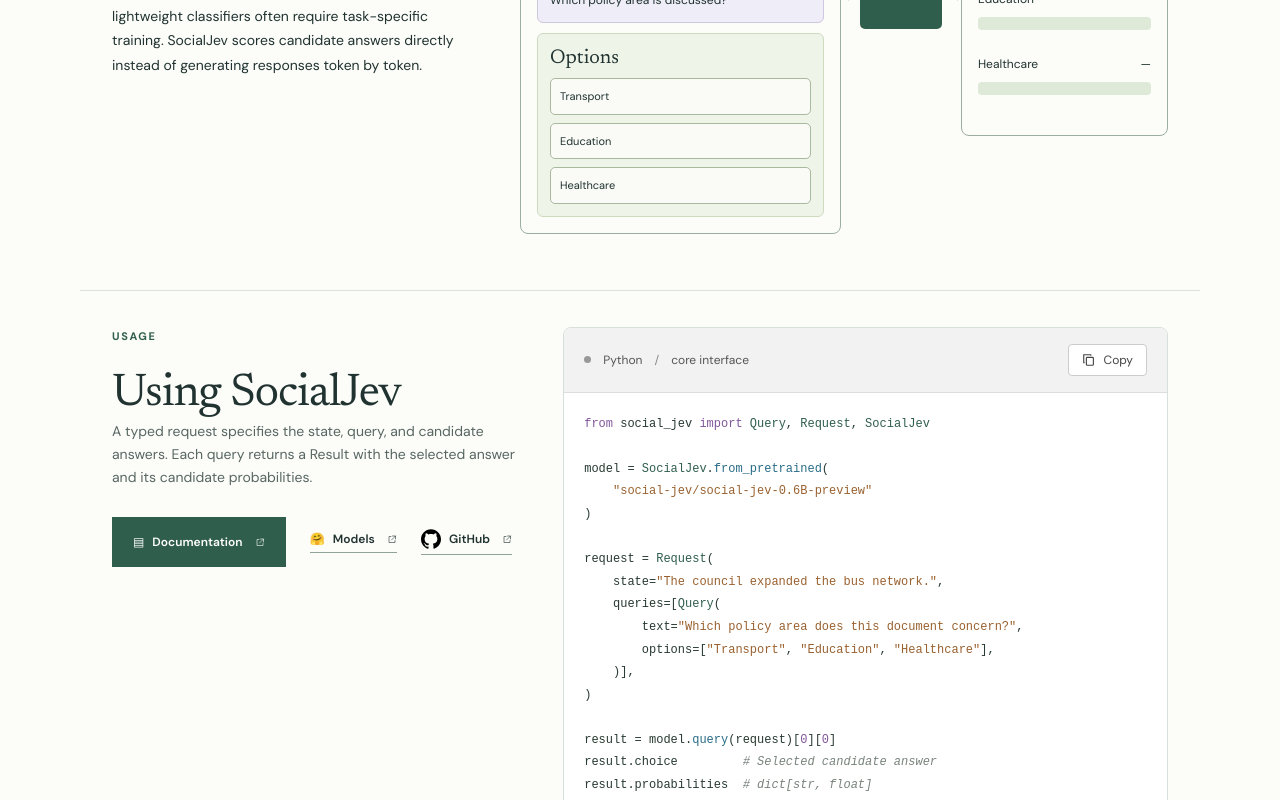
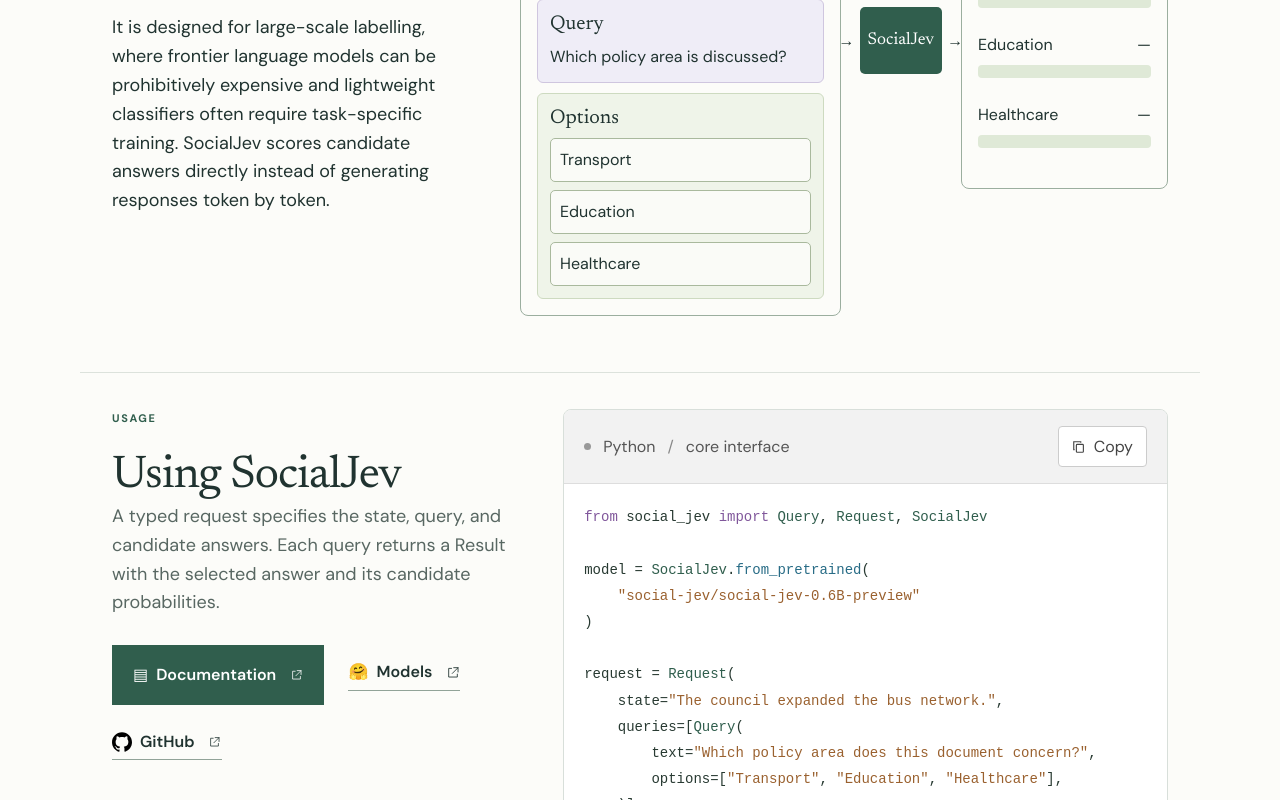
Before and after one commit to social-jev/social-jev.github.io, a React (Vite) app: page / in a window 1280 px wide. Shown: the part 1640-2440 px from the top of the page. Built offline with nearby package versions, Linux system fonts and the light colour scheme.

Commit message:
Increase website text sizes for readability
Use larger body copy and supporting text throughout explanations, captions, legends, notes, and controls. Reposition plot labels to prevent overlap at the larger size.

```diff
--- a/src/evaluation-data.js
+++ b/src/evaluation-data.js
@@ -4,15 +4,15 @@
 const sizes = {
   'fastino/GLiNER2.5-multi-Decide': { name: 'GLiNER 2.5-multi-Decide', params: 0.287, dx: 12, dy: -12 },
   'fastino/GLiNER2.5-Decide': { name: 'GLiNER 2.5-Decide', params: 0.34, dx: 12, dy: -12 },
-  'social-jev/social-jev-0.6B-preview': { name: 'SocialJev 0.6B', params: 0.6, dx: 12, dy: 52 },
-  'social-jev/social-jev-1.7B-preview': { name: 'SocialJev 1.7B', params: 1.7, dx: 12, dy: -76 },
-  'social-jev/social-jev-4B-preview': { name: 'SocialJev 4B', params: 4, dx: 12, dy: 32 },
-  'LiquidAI/d1-3B': { name: 'Liquid d1-3B', params: 3.12, dx: 12, dy: 24 },
-  'typesafe/jev-1.13': { name: 'TypeSafe Jev*', params: 9, dx: 12, dy: -26, estimated: true },
-  'cloudflare/clef-flash': { name: 'CLEF Flash', params: 9, dx: 12, dy: 22 },
-  'cloudflare/clef': { name: 'CLEF', params: 27, dx: 12, dy: 58 },
-  'z-ai/glm-5.3-flash': { name: 'GLM 5.3 Flash', params: 320, dx: -12, dy: 40, anchor: 'end' },
-  'deepseek/deepseek-v4.1-flash': { name: 'DeepSeek V4.1 Flash', params: 748, dx: -12, dy: -26, anchor: 'end' },
+  'social-jev/social-jev-0.6B-preview': { name: 'SocialJev 0.6B', params: 0.6, dx: -56, dy: 75 },
+  'social-jev/social-jev-1.7B-preview': { name: 'SocialJev 1.7B', params: 1.7, dx: 10, dy: -86 },
+  'social-jev/social-jev-4B-preview': { name: 'SocialJev 4B', params: 4, dx: 13, dy: 128 },
+  'LiquidAI/d1-3B': { name: 'Liquid d1-3B', params: 3.12, dx: -155, dy: 149 },
+  'typesafe/jev-1.13': { name: 'TypeSafe Jev*', params: 9, dx: -10, dy: -36, estimated: true },
+  'cloudflare/clef-flash': { name: 'CLEF Flash', params: 9, dx: 10, dy: 132 },
+  'cloudflare/clef': { name: 'CLEF', params: 27, dx: 91, dy: 183 },
+  'z-ai/glm-5.3-flash': { name: 'GLM 5.3 Flash', params: 320, dx: 119, dy: 89, anchor: 'end' },
+  'deepseek/deepseek-v4.1-flash': { name: 'DeepSeek V4.1 Flash', params: 748, dx: 43, dy: -11, anchor: 'end' },
 };
 
 export const evaluationModels = evaluation.models.map(model => ({
--- a/src/walkthrough.css
+++ b/src/walkthrough.css
@@ -1836,3 +1836,26 @@
 .interface-code .syntax-string { color: #9a612f; }
 .interface-code .syntax-function { color: #286c86; }
 .interface-code .syntax-comment { color: #78837b; font-style: italic; }
+
+/* Readable body copy and supporting text across the landing page. */
+.visual-chapter .section-heading > p:not(.eyebrow) { font-size: 18px; line-height: 1.6; }
+.section-heading > .chapter-detail { font-size: 16px !important; color: var(--muted) !important; }
+.overview-copy p, .interface-section p:not(.eyebrow), .wikipedia-description { font-size: 18px !important; line-height: 1.6; }
+.figure-note, .chart-figure > .figure-note, .mixture-figure > .figure-note, .wikipedia-highlight figcaption,
+.chart-legend, .dataset-detail small, .dataset-detail div > span, .dataset-detail > a,
+.examples-subtitle, .examples-toggle, .example-toggle, .task-definition, .option-status,
+.task-example-body .example-answer-note, .reader-description, .mask-explanation,
+.interface-code-label, .text-link, .interface-links a, .visual-topline .small-label,
+.site-footer p, .site-footer a, .small-label { font-size: 16px !important; line-height: 1.6; }
+.request-box p, .request-options li, .result-probability > div:first-child,
+.example-state p, .example-query p, .example-options li { font-size: 16px; }
+.interface-code pre { font-size: 14px; }
+.chart-legend { flex-wrap: wrap; row-gap: 12px; }
+.measured-evaluation .axis-text, .measured-evaluation .baseline-label { font-size: 22px; }
+.measured-evaluation .axis-title, .measured-evaluation .ours-label { font-size: 23px; }
+.measured-evaluation .preview-label { font-size: 20px; }
+.pareto-chart { min-width: 700px; }
+.task-example > summary { grid-template-columns: 120px minmax(0, 1fr) 154px; }
+@media(max-width:600px) { .task-example > summary { grid-template-columns: minmax(0,1fr) 154px; } }
+
+.treemap > button > small { font-size: 14px; }
```
Also changed, not shown: 1 other file (tests, documents, lock files or other folders).
